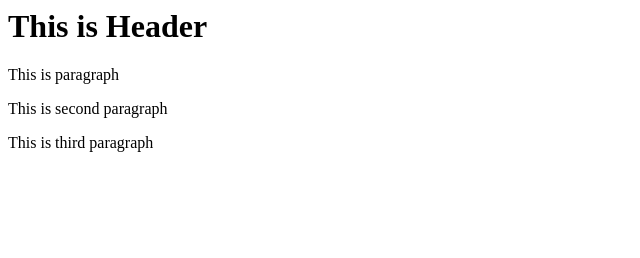
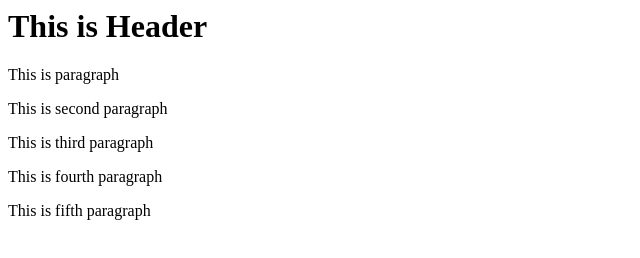
Before and after one commit to Iftekharmahmud/git-test, a website: page index.html in a window 1280 px wide. Shown: the whole page, without its empty margins (0-640 px from the left). Drawn offline with Linux system fonts and the light colour scheme.

Commit message:
sixth commit

```diff
--- a/index.html
+++ b/index.html
@@ -4,4 +4,5 @@
 
 <p>This is second paragraph</p>
 <p>This is third paragraph  </p>
-<p This is fourth paragraph </p>
+<p>This is fourth paragraph </p>
+<p>This is fifth paragraph</p>
--- a/package.json
+++ b/package.json
@@ -1,7 +1,7 @@
 {
   "name": "git-test",
   "version": "1.0.0",
-  "description": "This is git and node test",
+  "description": "This is a test directory to learn Git and Node",
   "main": "index.html",
   "scripts": {
     "start": "npm run lite",
@@ -12,13 +12,13 @@
     "type": "git",
     "url": "git+https://github.com/Iftekharmahmud/git-test.git"
   },
-  "author": "Iftekhar Mahmud Fuad",
+  "author": "Iftekhar Mahmud",
   "license": "ISC",
   "bugs": {
     "url": "https://github.com/Iftekharmahmud/git-test/issues"
   },
   "homepage": "https://github.com/Iftekharmahmud/git-test#readme",
   "devDependencies": {
-    "lite-server": "^2.4.0"
+    "lite-server": "^2.2.2"
   }
 }
```
Also changed, not shown: 1 other file.
